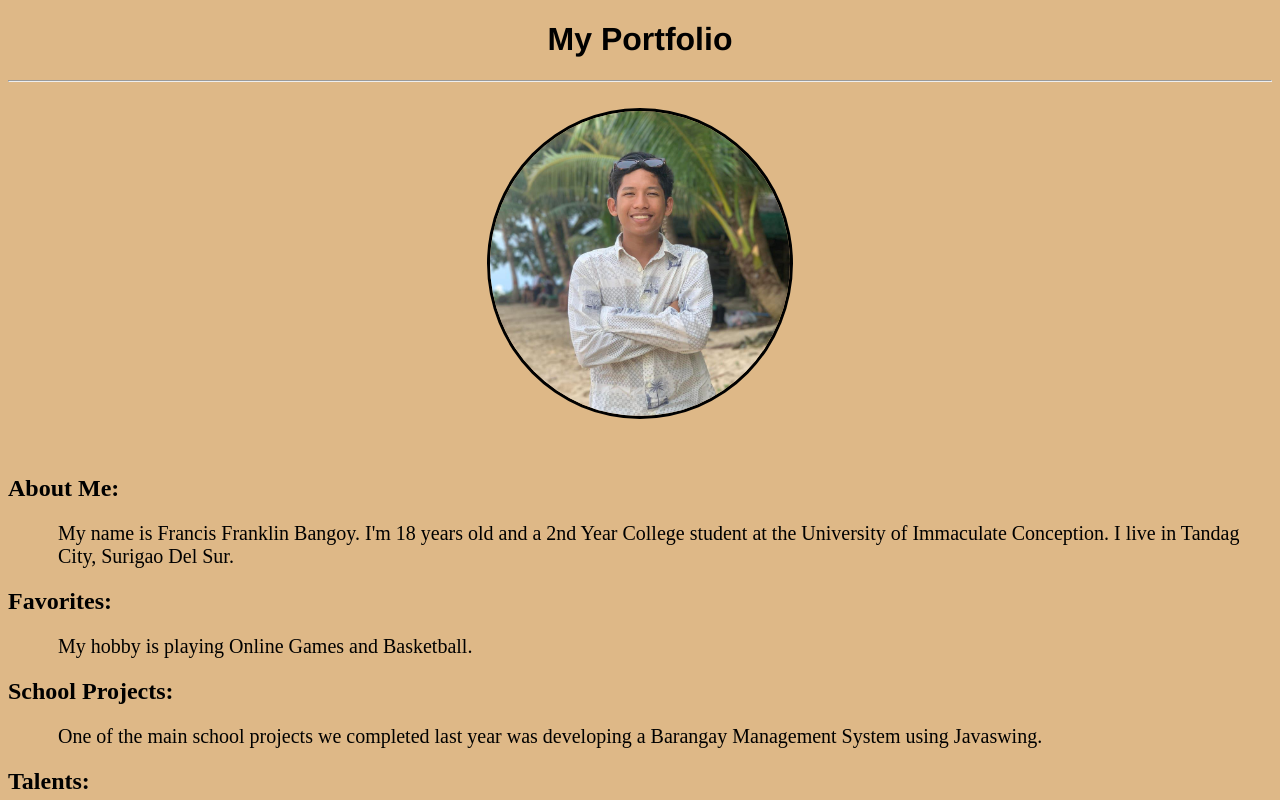
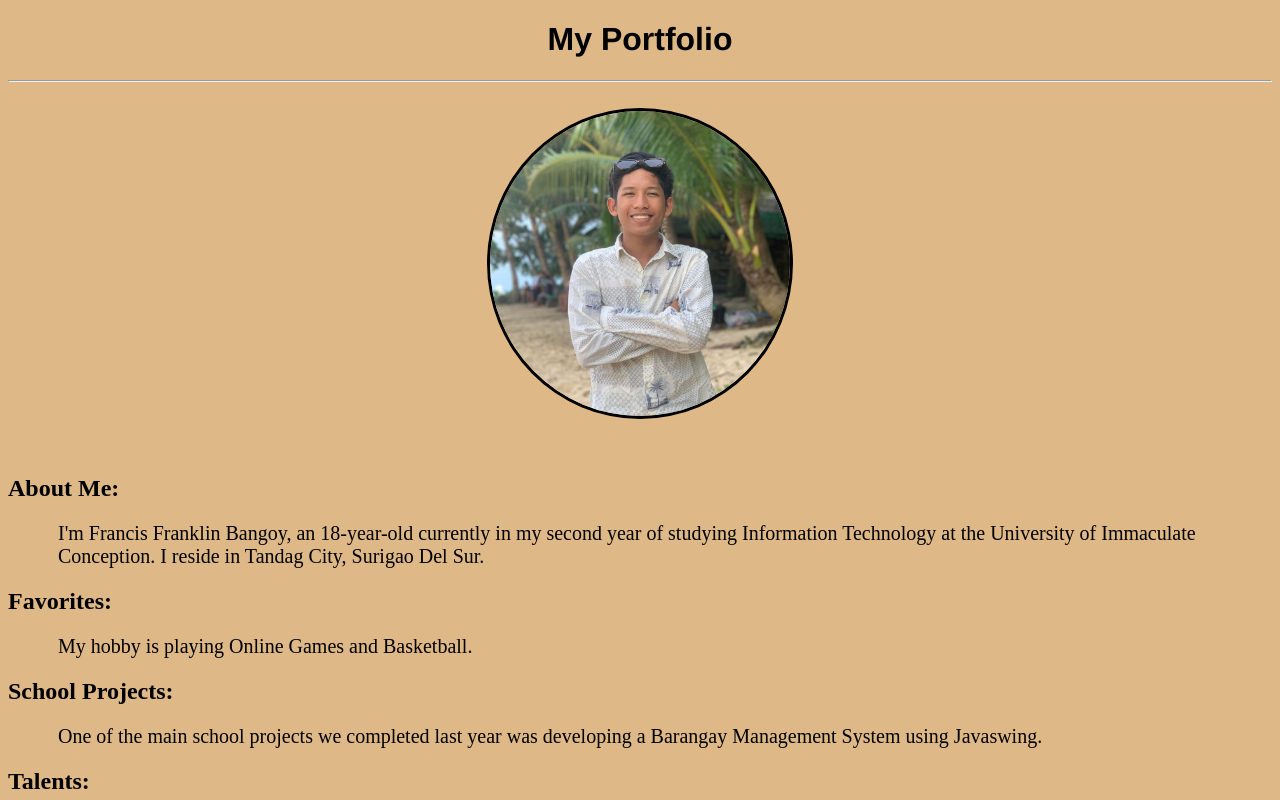
Before and after one commit to FrancisB143/FrancisB143.github.io, a plain HTML site: page index.html in a window 1280 px wide. Shown: the top 800 px of the page. Drawn offline with Linux system fonts and the light colour scheme.

Commit message:
index.html

```diff
--- a/index.html
+++ b/index.html
@@ -41,7 +41,7 @@
     <br>
     <br>
     <h2>About Me: </h2>
-        <p>My name is Francis Franklin Bangoy. I'm 18 years old and a 2nd Year College student at the University of Immaculate Conception. I live in Tandag City, Surigao Del Sur.</p>
+        <p>I'm Francis Franklin Bangoy, an 18-year-old currently in my second year of studying Information Technology at the University of Immaculate Conception. I reside in Tandag City, Surigao Del Sur.</p>
     <h2>Favorites:</h2>
         <p>My hobby is playing Online Games and Basketball.</p>
     <h2>School Projects:</h2>
```
